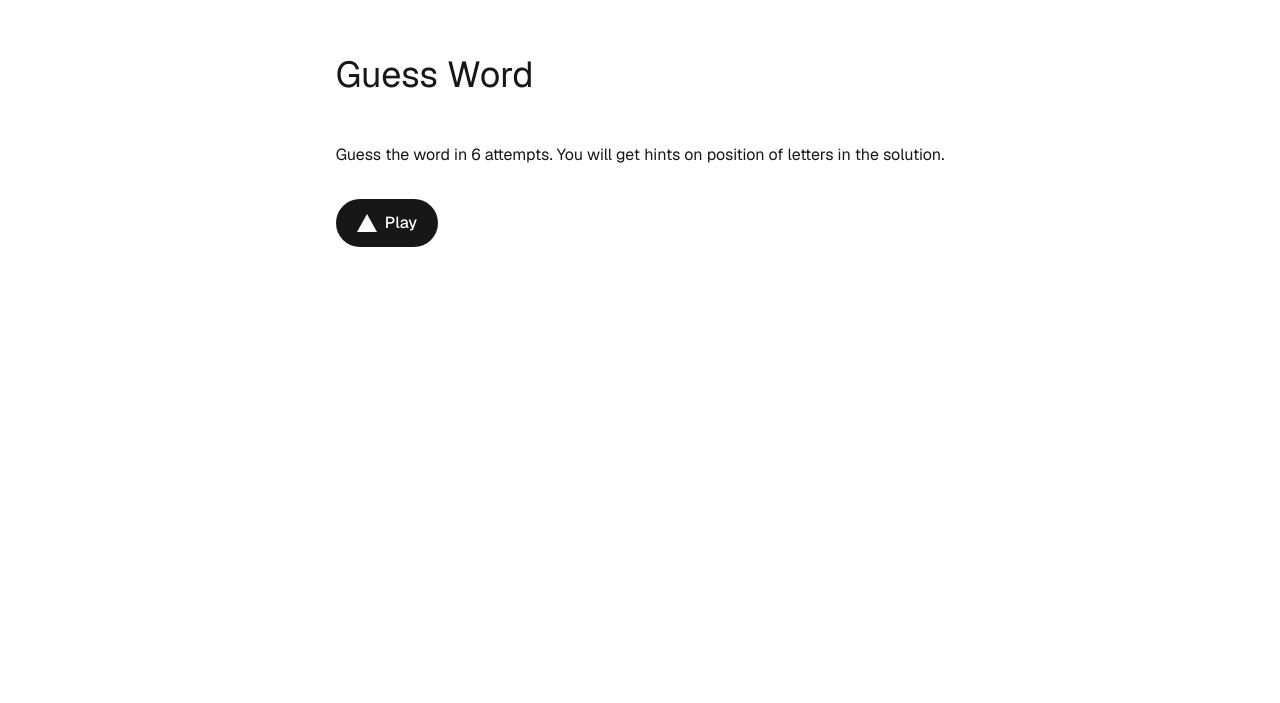
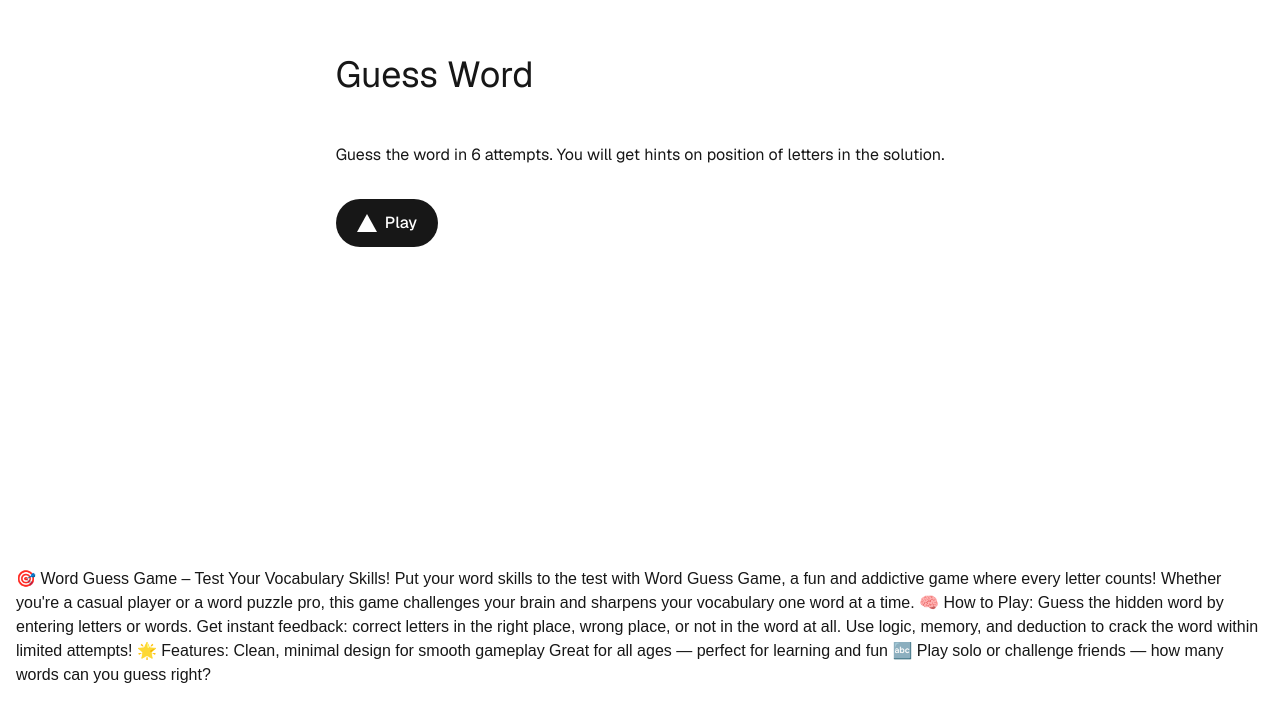
Before and after one commit to imismailpe/guessword, a Next.js app: page / in a window 1280 px wide. Shown: the part 249-952 px from the top of the page. Before the commit the page ends 800 px from the top, so only its background shows below. Built offline with nearby package versions, Linux system fonts and the light colour scheme.

Commit message:
Update layout.js
description added

```diff
--- a/app/layout.js
+++ b/app/layout.js
@@ -25,6 +25,27 @@ export default function RootLayout({ children }) {
         className={`${geistSans.variable} ${geistMono.variable} antialiased`}
       >
         {children}
+<div className="flex p-4">
+  🎯 Word Guess Game – Test Your Vocabulary Skills!
+
+Put your word skills to the test with Word Guess Game, a fun and addictive game where every letter counts! Whether you're a casual player or a word puzzle pro, this game challenges your brain and sharpens your vocabulary one word at a time.
+
+🧠 How to Play:
+
+Guess the hidden word by entering letters or words.
+
+Get instant feedback: correct letters in the right place, wrong place, or not in the word at all.
+
+Use logic, memory, and deduction to crack the word within limited attempts!
+
+🌟 Features:
+
+Clean, minimal design for smooth gameplay
+
+Great for all ages — perfect for learning and fun
+
+🔤 Play solo or challenge friends — how many words can you guess right?
+  </div>
       </body>
     </html>
   );
```
